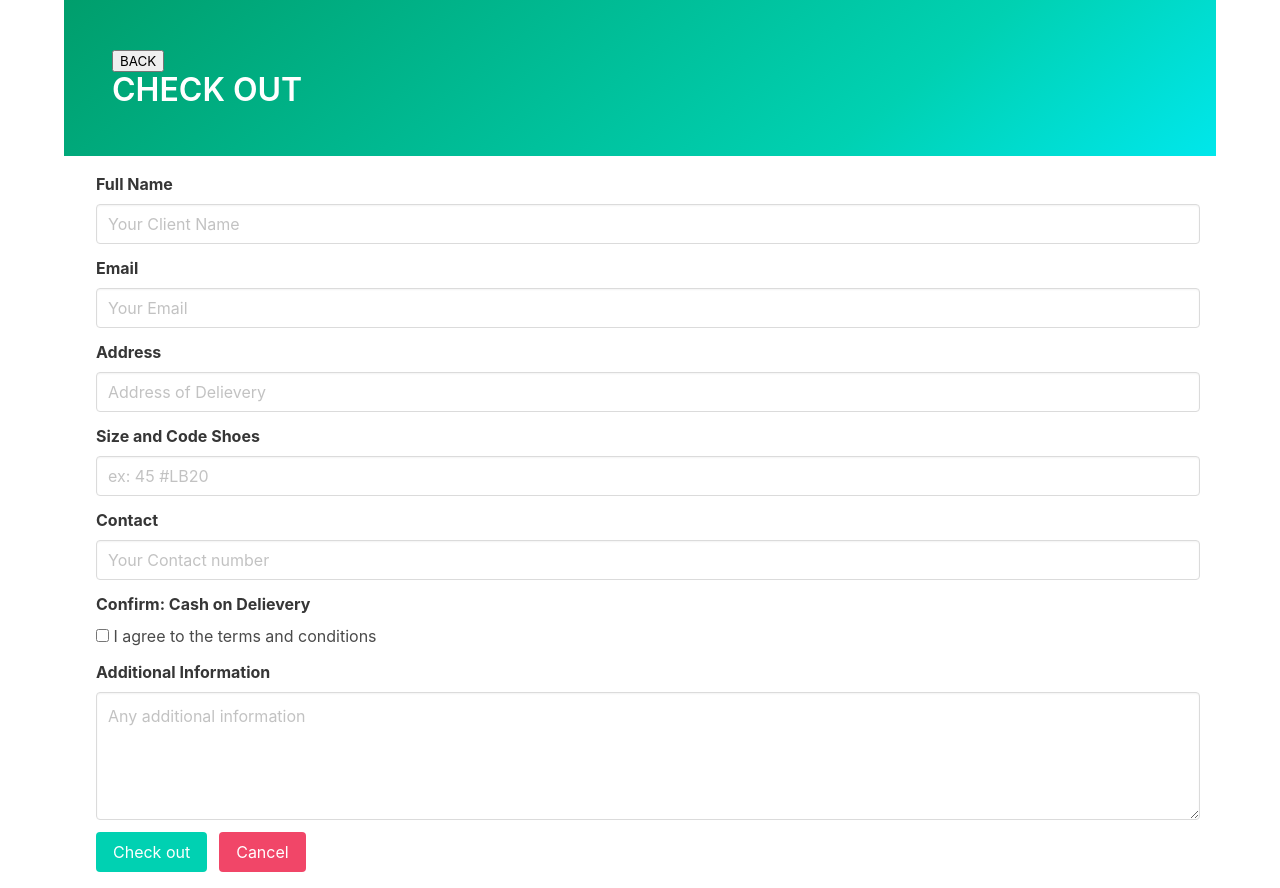
After one commit to Vxent/lodihoops, a PHP site: page /checkout.html in a window 1280 px wide. The commit adds this page. Run offline with PHP 8.4, Linux system fonts and the light colour scheme.

Commit message:
Add files via upload

```diff
--- /dev/null
+++ b/checkout.html
@@ -0,0 +1,208 @@
+<!-- https://docs.google.com/spreadsheets/d/1kd5iMPCGu6jeQjvNCGWorvPFlKoEALaav4X6ArgZdoo/edit#gid=0 -->
+<!DOCTYPE html>
+<html>
+  <head>
+    <link
+      rel="stylesheet"
+      href="https://cdn.jsdelivr.net/npm/bulma@0.9.4/css/bulma.min.css"
+
+    />
+   <!-- <link rel="stylesheet" href="style.css">
+    <link rel="stylesheet" href="https://cdn.jsdelivr.net/npm/bootstrap@5.2.2/dist/css/bootstrap.min.css" integrity="sha384-Zenh87qX5JnK2Jl0vWa8Ck2rdkQ2Bzep5IDxbcnCeuOxjzrPF/et3URy9Bv1WTRi" crossorigin="anonymous">
+    <link rel="stylesheet" href="style.css">
+    <link href="https://cdn.jsdelivr.net/npm/bootstrap@5.3.2/dist/css/bootstrap.min.css" rel="stylesheet" integrity="sha384-T3c6CoIi6uLrA9TneNEoa7RxnatzjcDSCmG1MXxSR1GAsXEV/Dwwykc2MPK8M2HN" crossorigin="anonymous">
+     fonts
+    <link rel="preconnect" href="https://fonts.googleapis.com">
+    <link rel="preconnect" href="https://fonts.gstatic.com" crossorigin>
+    <link href="https://fonts.googleapis.com/css2?family=Bebas+Neue&display=swap" rel="stylesheet">
+    <link rel="shortcut icon" href="HL.png" type="image/x-icon">-->
+    <!-- <link rel="stylesheet" href="style.css"> -->
+  </head>
+  <body class="container">
+
+
+    <section class="hero is-primary is-bold">
+
+      <div class="hero-body">
+        <div class="container">
+          <a href="index.php" ><input type="submit" value="BACK" name="login" class="btn-grad3 text-light "></a>
+          <h2 class="title">CHECK OUT</h2>
+        </div>
+      </div>
+    </section>
+    <form id="form" class="container m-4 pl-4" method="POST">
+      <div class="field">
+        <label class="label">Full Name</label>
+        <div class="control">
+          <input
+            class="input"
+            type="text"
+            placeholder="Your Client Name"
+            name="Client Name"
+          />
+        </div>
+      </div>
+
+
+
+      <div class="field">
+        <label class="label">Email</label>
+        <div class="control">
+          <input
+            class="input"
+            type="email"
+            placeholder="Your Email"
+            name="Email"
+          />
+        </div>
+      </div>
+      <div class="field">
+        <label class="label">Address</label>
+        <div class="control">
+          <input
+            class="input"
+            type="address"
+            placeholder="Address of Delievery"
+            name="address"
+          />
+        </div>
+      </div>
+
+      <div class="field">
+        <label class="label">Size and Code Shoes</label>
+        <div class="control">
+          <input
+            class="input"
+            type=""
+            placeholder="ex: 45 #LB20"
+            name="size"
+          />
+        </div>
+      </div>
+
+      <div class="field">
+        <label class="label">Contact</label>
+        <div class="control">
+          <input
+            class="input"
+            type="contact"
+            placeholder="Your Contact number"
+            name="Contact"
+          />
+        </div>
+      </div>
+
+
+
+
+
+
+      <div class="field">
+        <label class="label">Confirm: Cash on Delievery</label>
+        <div class="control">
+          <label class="checkbox">
+            <input type="checkbox" name="Agree To Terms" value="yes" /> I agree
+            to the terms and conditions
+          </label>
+        </div>
+      </div>
+
+      <div class="field">
+        <label class="label">Additional Information</label>
+        <div class="control">
+          <textarea
+            class="textarea"
+            placeholder="Any additional information"
+            name="Notes"
+          ></textarea>
+        </div>
+      </div>
+
+      <div class="field is-grouped">
+        <div class="control">
+          <button class="button is-primary" type="submit" id="submit-button">
+            Check out
+          </button>
+        </div>
+        <div class="control">
+          <button class="button is-danger">Cancel</button>
+        </div>
+      </div>
+    </form>
+    <div
+      id="message"
+      style="
+        display: none;
+        margin: 20px;
+        font-weight: bold;
+        color: green;
+        padding: 8px;
+        background-color: beige;
+        border-radius: 4px;
+        border-color: aquamarine;
+      "
+    ></div>
+
+    <script>
+      document.getElementById("form").addEventListener("submit", function (e) {
+        e.preventDefault(); // Prevent the default form submission
+        document.getElementById("message").textContent = "Submitting..";
+        document.getElementById("message").style.display = "block";
+        document.getElementById("submit-button").disabled = true;
+
+        // Collect the form data
+        var formData = new FormData(this);
+        var keyValuePairs = [];
+        for (var pair of formData.entries()) {
+          keyValuePairs.push(pair[0] + "=" + pair[1]);
+        }
+
+        var formDataString = keyValuePairs.join("&");
+
+        // Send a POST request to your Google Apps Script
+        fetch(
+          "https://script.google.com/macros/s/AKfycbz_aHKLvz6LO3NT9y9HS9FuIlQ8NZadn2fHcn66HBaT7nheUKF3jJ6eaUN9piFKiD4l/exec",
+          {
+            redirect: "follow",
+            method: "POST",
+            body: formDataString,
+            headers: {
+              "Content-Type": "text/plain;charset=utf-8",
+            },
+          }
+        )
+          .then(function (response) {
+            // Check if the request was successful
+            if (response) {
+              return response; // Assuming your script returns JSON response
+            } else {
+              throw new Error("Failed to submit the form.");
+            }
+          })
+          .then(function (data) {
+            // Display a success message
+            document.getElementById("message").textContent =
+              "Data submitted successfully!";
+            document.getElementById("message").style.display = "block";
+            document.getElementById("message").style.backgroundColor = "green";
+            document.getElementById("message").style.color = "beige";
+            document.getElementById("submit-button").disabled = false;
+            document.getElementById("form").reset();
+
+            setTimeout(function () {
+              document.getElementById("message").textContent = "";
+              document.getElementById("message").style.display = "none";
+            }, 2600);
+          })
+          .catch(function (error) {
+            // Handle errors, you can display an error message here
+            console.error(error);
+            document.getElementById("message").textContent =
+              "An error occurred while submitting the form.";
+            document.getElementById("message").style.display = "block";
+          });
+      });
+    </script>
+  </body>
+</html>
+<!-- https://docs.google.com/spreadsheets/d/1kd5iMPCGu6jeQjvNCGWorvPFlKoEALaav4X6ArgZdoo/edit#gid=0 -->
--- a/index.html
+++ b/index.html
@@ -115,7 +115,7 @@
         </div>
       </div>
       <div class="card">
-        <a hre<input type="submit" value="Download" name="login" class="btn-grad1 text-light ">
+        <a href="j3.png"><img src="j3.png" alt=""class="card-img-top" srcset=""></a>
         <div class="card-body">
           <a href="j3.png" download><input type="submit" value="Download" name="login" class="btn-grad1 text-light "></a>
 
--- a/index.php
+++ b/index.php
@@ -118,7 +118,9 @@ if (!isset($_SESSION["user"])) {
 
       </div>
       <div class="text-center">
-        <a href="new.html"><img src="new.png" alt="" width="250px" class="img2 p-3" ></a>
+        <a href="new.html"><img src="new.png" alt="" width="250px" class="img2 p-5" ></a>
+        <a href="shoes.html"><img src="shoes.png" alt="" width="250px" class="img2 p-5" ></a>
+
       </div>
 
   </section>
--- a/style.css
+++ b/style.css
@@ -202,7 +202,7 @@ h1 {
     background-size: 200% auto;
     color: #fff;
     background-clip: text;
-    text-fill-color: transparent;
+    /* text-fill-color: transparent; */
     -webkit-background-clip: text;
     -webkit-text-fill-color: transparent;
     animation: textclip 2s linear infinite;
@@ -275,7 +275,7 @@ h1 {
   background-size: 200% auto;
   color: #fff;
   background-clip: text;
-  text-fill-color: transparent;
+  /* text-fill-color: transparent; */
   -webkit-background-clip: text;
   -webkit-text-fill-color: transparent;
   animation: textclip 1.1s linear infinite;
@@ -344,7 +344,7 @@ h1 {
 }
 #home {
 
-  background-image: url(Home.webp);
+  background-image: url(bg-sport10.gif);
   background-repeat:no-repeat;
   background-size: cover;
 
```
Also changed, not shown: new.html (+43 -9 lines), shoes.html (added, +142 -0 lines).
